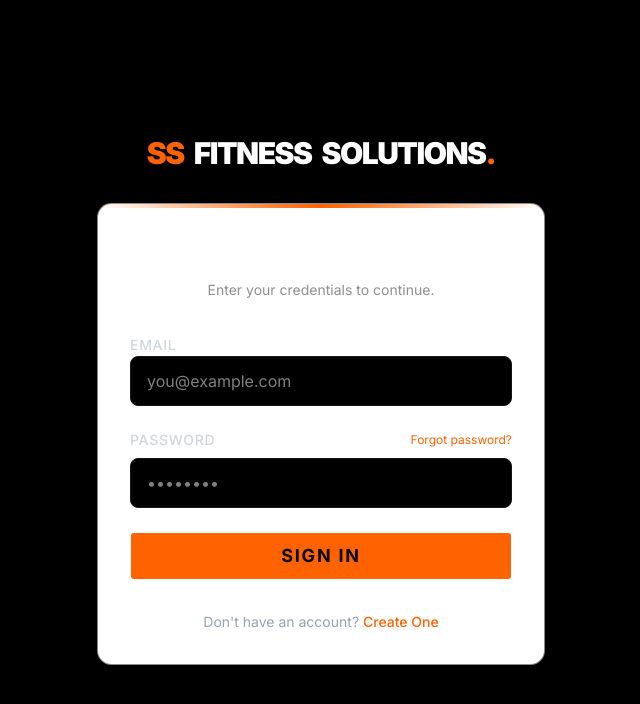
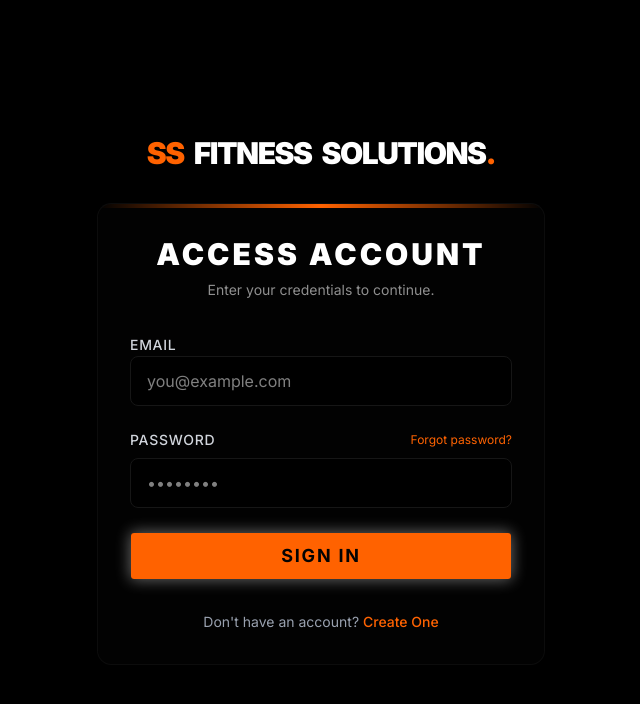
Before and after one commit to SelvaDev-17/SS-Fitness-Solutions, a Next.js app: page /login in a window 1280 px wide. Shown: the top 704 px of the page, without its empty margins (319-959 px from the left). Built offline with nearby package versions, Linux system fonts and the light colour scheme.

Commit message:
style: restore dark background colors globally except products sections

```diff
--- a/src/app/globals.css
+++ b/src/app/globals.css
@@ -48,8 +48,8 @@
 :root {
   --background: oklch(0.05 0 0); /* very dark, almost black */
   --foreground: oklch(0.985 0 0);
-  --card: oklch(1 0 0); /* white */
-  --card-foreground: oklch(0.1 0 0); /* dark grey */
+  --card: oklch(0.08 0 0); /* slightly lighter than background */
+  --card-foreground: oklch(0.985 0 0);
   --popover: oklch(0.08 0 0);
   --popover-foreground: oklch(0.985 0 0);
   --primary: oklch(0.7 0.22 45);
@@ -80,8 +80,8 @@
 .dark {
   --background: oklch(0.05 0 0);
   --foreground: oklch(0.985 0 0);
-  --card: oklch(1 0 0); /* white */
-  --card-foreground: oklch(0.1 0 0); /* dark grey */
+  --card: oklch(0.08 0 0);
+  --card-foreground: oklch(0.985 0 0);
   --popover: oklch(0.08 0 0);
   --popover-foreground: oklch(0.985 0 0);
   --primary: oklch(0.7 0.22 45);
```
